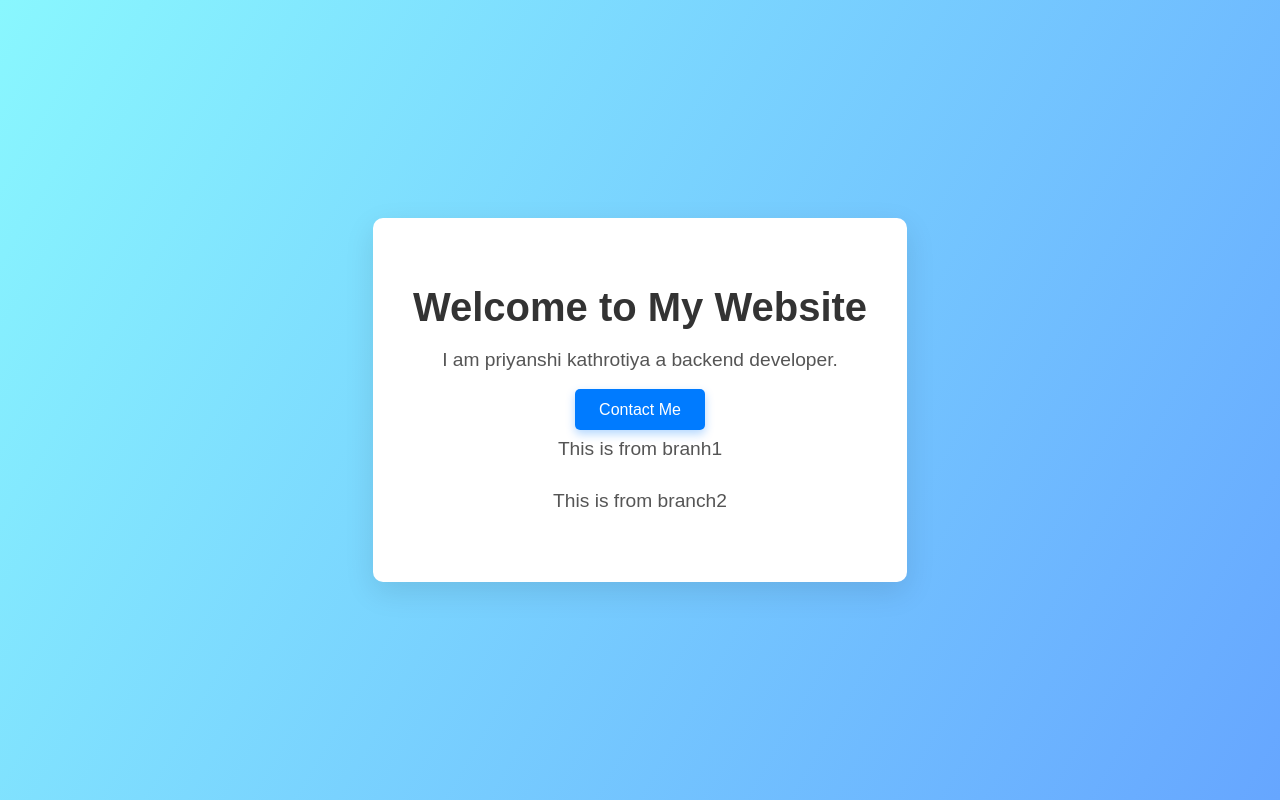
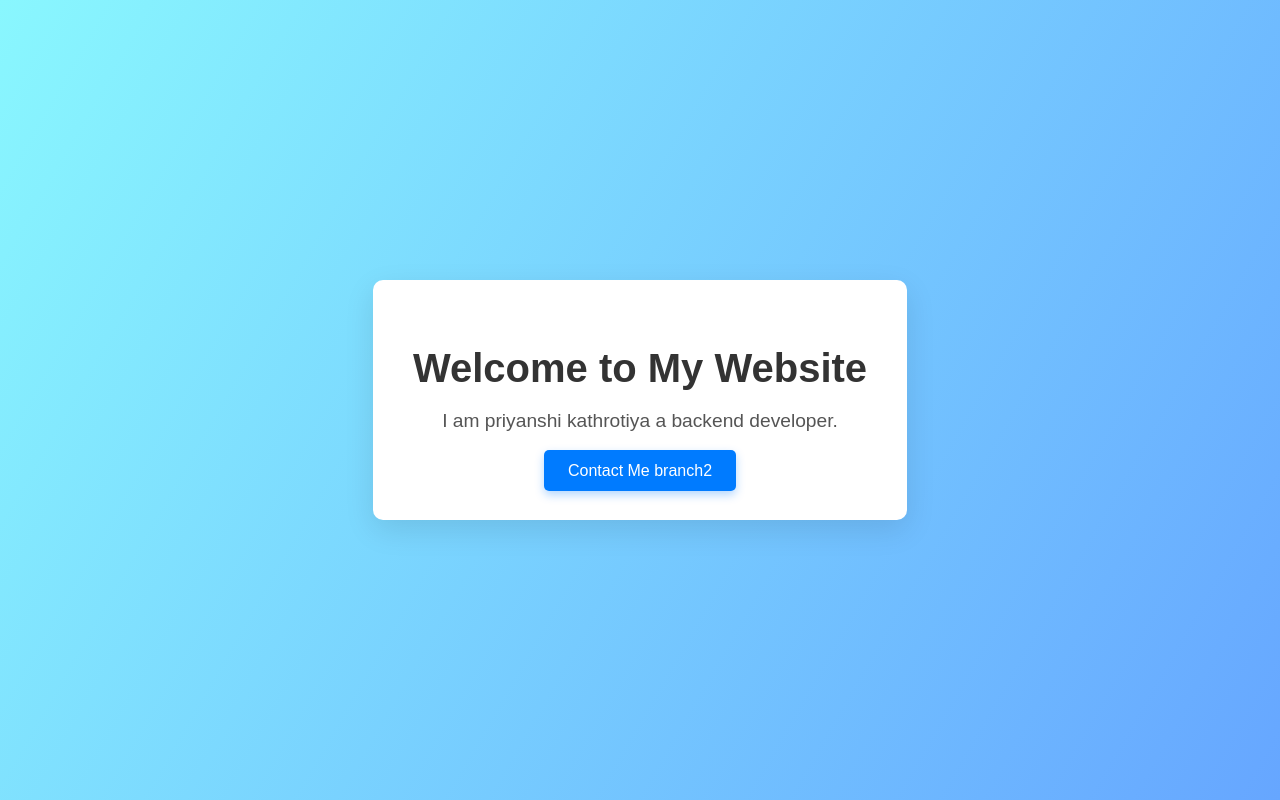
Before and after one commit to priyanshi-kathrotiya/simple-webdev, a plain HTML site: page index.html in a window 1280 px wide. Drawn offline with Linux system fonts and the light colour scheme.

Commit message:
changes from branch2 to main merge

```diff
--- a/index.html
+++ b/index.html
@@ -10,9 +10,7 @@
     <div class="container">
       <h1>Welcome to My Website</h1>
       <p>I am priyanshi kathrotiya a backend developer.</p>
-      <a href="#" class="btn">Contact Me</a>
-      <p>This is from branh1</p>
-      <p>This is from branch2</p>
+      <a href="#" class="btn">Contact Me branch2</a>
     </div>
   </body>
 </html>
```
